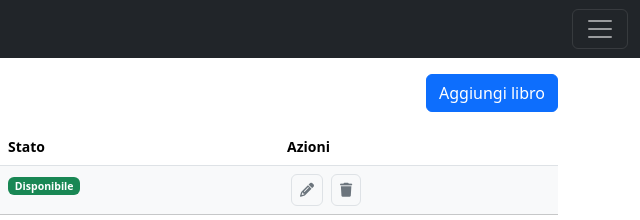
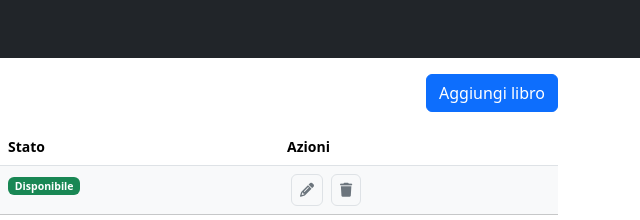
Before and after one commit to Mattia-Carbonera/html-css-bootstrap-dashboard, a plain HTML site: page index.html in a window 1280 px wide. Shown: the top 220 px of the page, 640-1280 px from the left. Drawn offline with nearby package versions, Linux system fonts and the light colour scheme.

Commit message:
remove button menu nav on xl screen

```diff
--- a/index.html
+++ b/index.html
@@ -32,7 +32,7 @@
             <img src="./img/duck.png" alt="Bootstrap" width="30" height="30" />
           </a>
           <button
-            class="navbar-toggler"
+            class="navbar-toggler d-xl-none"
             type="button"
             data-bs-toggle="collapse"
             data-bs-target="#navbarToggleExternalContent"
```
